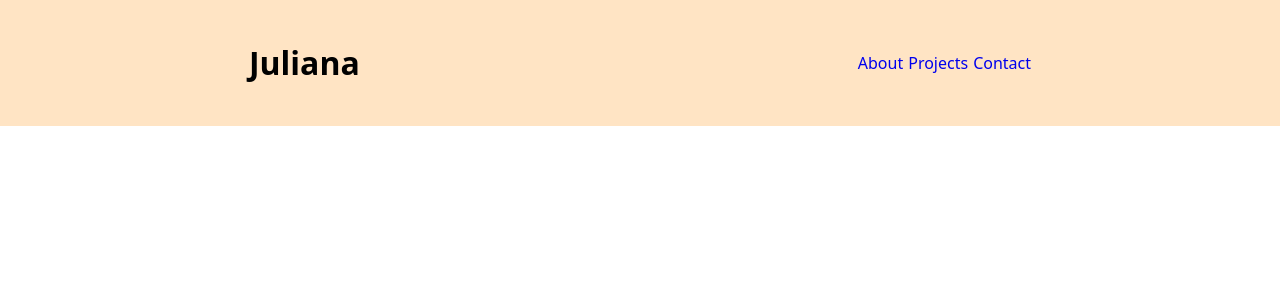
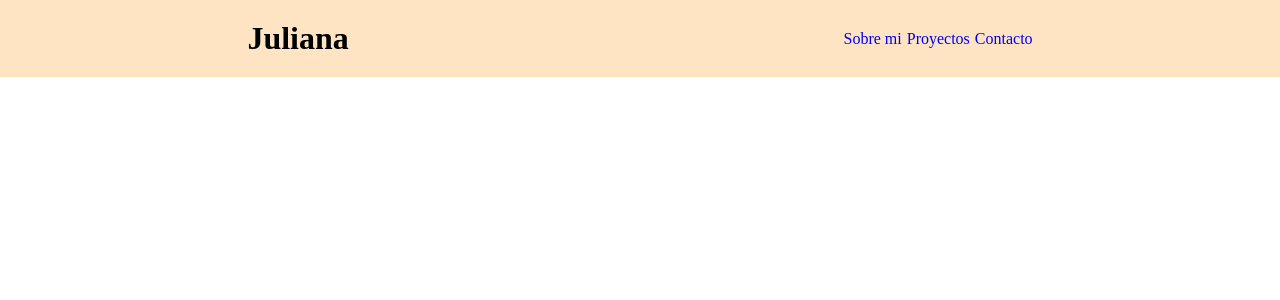
Before and after one commit to julidiossa20/portfolio, a React (Vite) app: page / in a window 1280 px wide. Shown: the top 300 px of the page. Built offline with nearby package versions, Linux system fonts and the light colour scheme.

Commit message:
feat: Creación header

```diff
--- a/src/App.css
+++ b/src/App.css
@@ -7,9 +7,11 @@
   justify-content: space-around;
   padding: 20px 0;
   background-color: bisque;
+  font-family: 'Dancing Script', cursive;
 }
 
 .logo{
+  margin: 0;
 }
 
 .navegation{
--- a/src/App.tsx
+++ b/src/App.tsx
@@ -8,9 +8,9 @@ function App() {
         <h1 className='logo'>Juliana</h1>
 
         <nav className='navegation'>
-          <a href='#about'>About</a>
-          <a href='#projects'>Projects</a>
-          <a href='#contact'>Contact</a>
+          <a href='#about'>Sobre mi</a>
+          <a href='#projects'>Proyectos</a>
+          <a href='#contact'>Contacto</a>
         </nav>
       </header>
     </>
```
